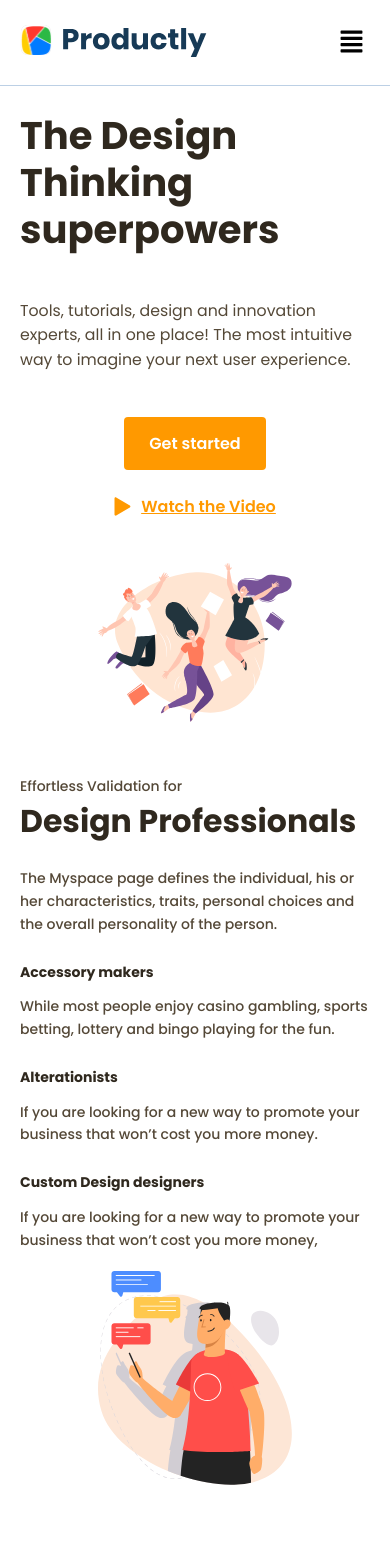
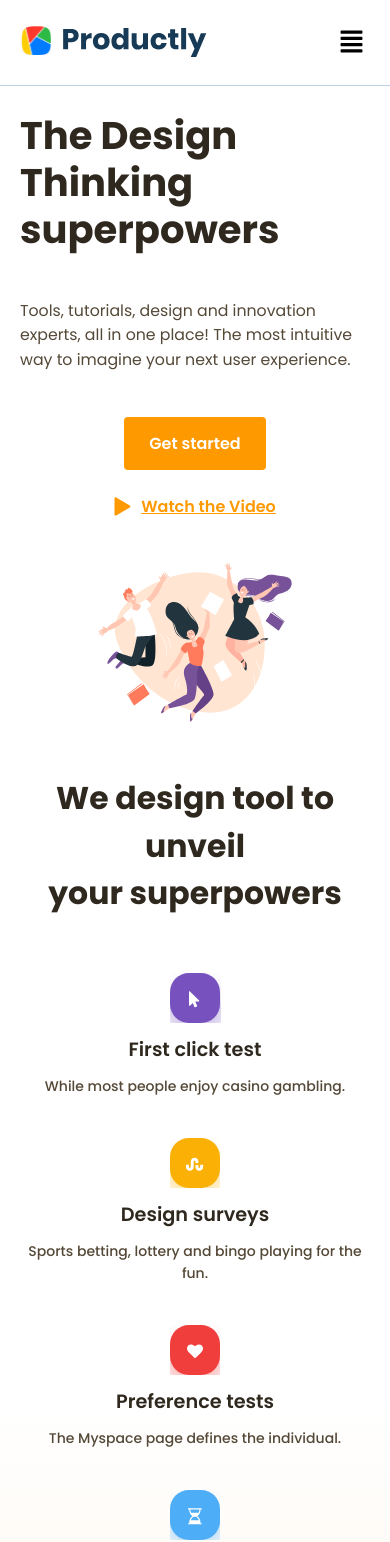
Before and after one commit to liudmylailchenko/productly, a React (Create React App) app: page / in a window 390 px wide. Shown: the top 1542 px of the page. Built offline with nearby package versions, Linux system fonts and the light colour scheme.

Commit message:
Added new style to responsive section design tools (#3)
* Added new style to responsive section design tools

* Reviewe fixes

```diff
--- a/src/App.js
+++ b/src/App.js
@@ -14,7 +14,7 @@ function App() {
     <div className="App">
       <Header />
       <SectionDesignThinking />
-      {/* <SectionDesignTools /> */}
+      <SectionDesignTools />
       <SectionDesignProfessionals />
       <SectionProductManagers />
       <SectionMarketers />
--- a/src/components/SectionDesignTools.js
+++ b/src/components/SectionDesignTools.js
@@ -8,39 +8,56 @@ import clock from '../images/clock.svg';
 import icon from '../images/icon.svg';
 import heart from '../images/heart.svg';
 import Button from './Button';
+import Container from './Container';
 
 const Wrapper = styled.div`
   background: url(${background}) no-repeat center bottom;
-  margin-bottom: 110px;
+  margin-bottom: 30px;
+
+  @media screen and (min-width: 450px) {
+    margin-bottom: 60px;
+  }
+
+  @media screen and (min-width: 850px) {
+    margin-bottom: 100px;
+  }
 `;
 
-const Container = styled.div`
+const ContainerStyled = styled(Container)`
   display: flex;
   flex-direction: column;
   align-items: center;
-  max-width: 1130px;
-  margin: 0 auto;
-  padding-bottom: 90px;
+  padding-bottom: 50px;
+
+  @media screen and (min-width: 660px) {
+    padding-bottom: 90px;
+  }
 `;
 
-const NewH2 = styled(H2)`
+const Heading = styled(H2)`
   text-align: center;
 `;
 
 const ToolsContainer = styled.div`
   display: flex;
-  margin: 54px -20px 0 -20px;
+  flex-direction: column;
+  margin: 14px -20px 0;
   padding-bottom: 34px;
+
+  @media screen and (min-width: 660px) {
+    flex-direction: row;
+    margin: 54px -20px 0;
+  }
 `;
 
 function SectionDesignTools() {
   return (
     <Wrapper>
-      <Container>
-        <NewH2>
+      <ContainerStyled>
+        <Heading>
           We design tool to unveil
           <br /> your superpowers
-        </NewH2>
+        </Heading>
         <ToolsContainer>
           <Tool
             image={arrow}
@@ -66,7 +83,7 @@ function SectionDesignTools() {
         <Button variant="primary" size="lg">
           SIGN UP NOW
         </Button>
-      </Container>
+      </ContainerStyled>
     </Wrapper>
   );
 }
--- a/src/components/Tool.js
+++ b/src/components/Tool.js
@@ -3,8 +3,21 @@ import styled from 'styled-components/macro';
 import { H4, TextSm } from './Typography';
 
 const Wrapper = styled.div`
-  padding: 0 20px;
-  flex: 1 1 100%;
+  padding: 20px;
+  text-align: center;
+
+  h4 {
+    margin: 10px 0;
+  }
+
+  @media screen and (min-width: 660px) {
+    padding: 0 20px;
+    flex: 1 1 100%;
+
+    h4 {
+      margin: 22px 0;
+    }
+  }
 `;
 
 const Content = styled.div``;
--- a/src/components/Typography.js
+++ b/src/components/Typography.js
@@ -25,6 +25,7 @@ export const H4 = styled(HeadingBase).attrs({ as: 'h4' })`
   font-size: 1.375rem;
   line-height: 2.063rem;
   font-weight: 600;
+  margin: 0;
 `;
 
 export const H5 = styled(HeadingBase).attrs({ as: 'h5' })`
```
